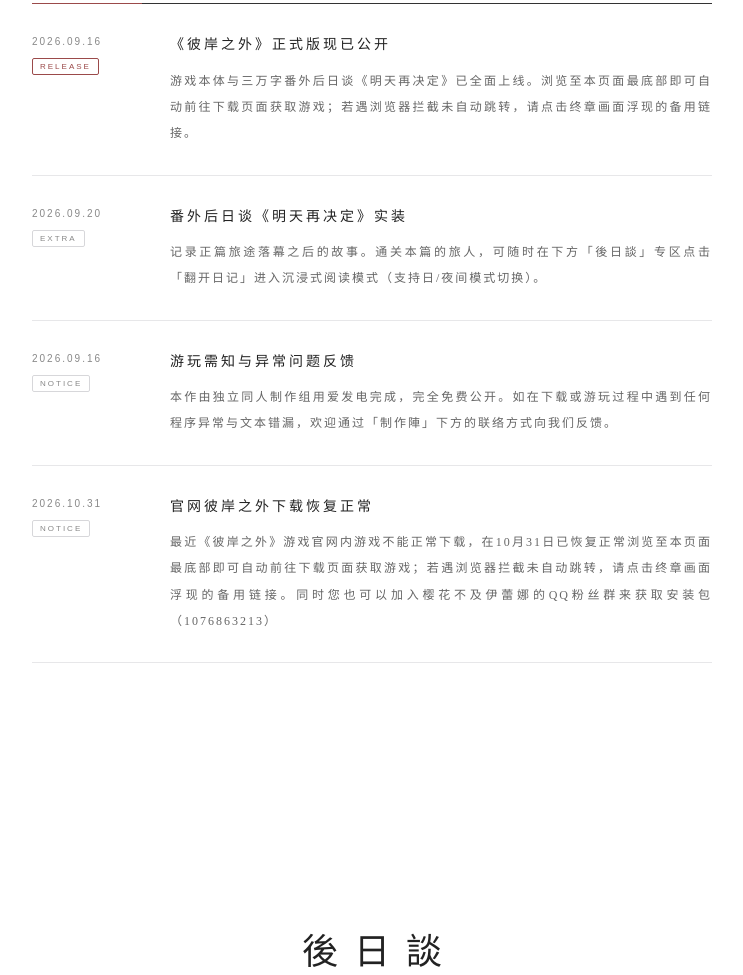
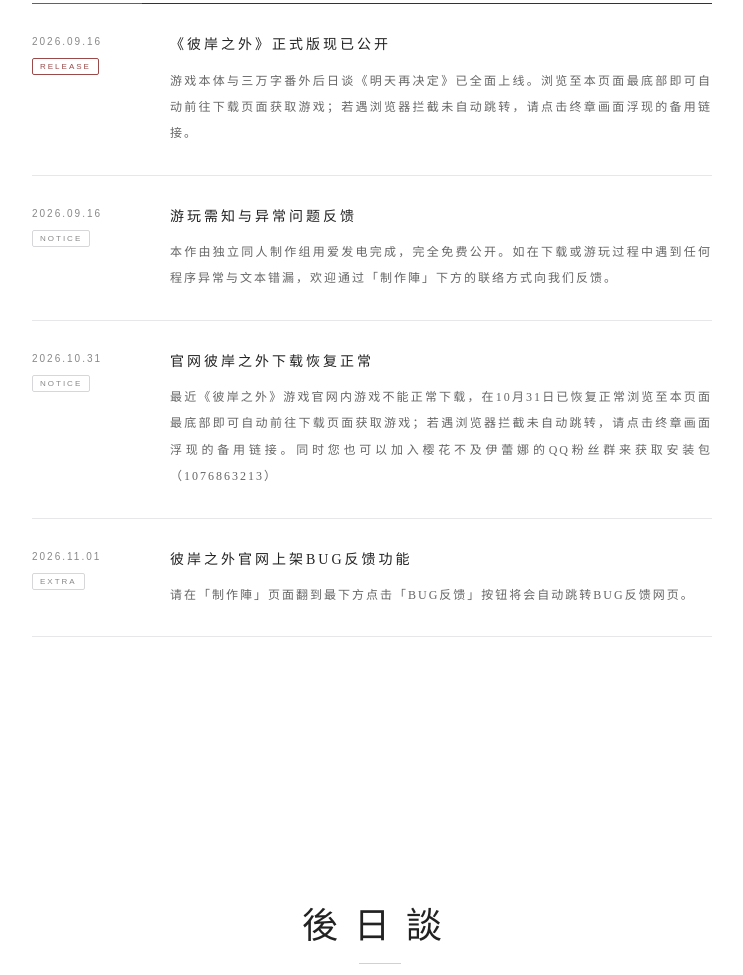
Before and after one commit to fleurette223/my-galgame-site, a plain HTML site: page index.html in a window 1280 px wide. Shown: the part 3497-4472 px from the top of the page, without its empty margins (268-1011 px from the left). Drawn offline with Linux system fonts and the light colour scheme.

Commit message:
Update index.html

```diff
--- a/index.html
+++ b/index.html
@@ -404,20 +404,7 @@ document.addEventListener('DOMContentLoaded',()=>{
                     <p class="notice-desc">游戏本体与三万字番外后日谈《明天再决定》已全面上线。浏览至本页面最底部即可自动前往下载页面获取游戏；若遇浏览器拦截未自动跳转，请点击终章画面浮现的备用链接。</p>
                 </div>
             </article>
-
             <!-- 第二条公告 -->
-            <article class="notice-item">
-                <div class="notice-meta">
-                    <span class="notice-date">2026.09.20</span>
-                    <span class="notice-tag">EXTRA</span>
-                </div>
-                <div class="notice-body">
-                    <h3 class="notice-title">番外后日谈《明天再决定》实装</h3>
-                    <p class="notice-desc">记录正篇旅途落幕之后的故事。通关本篇的旅人，可随时在下方「後日談」专区点击「翻开日记」进入沉浸式阅读模式（支持日/夜间模式切换）。</p>
-                </div>
-            </article>
-
-            <!-- 第三条公告 -->
             <article class="notice-item">
                 <div class="notice-meta">
                     <span class="notice-date">2026.09.16</span>
@@ -428,7 +415,8 @@ document.addEventListener('DOMContentLoaded',()=>{
                     <p class="notice-desc">本作由独立同人制作组用爱发电完成，完全免费公开。如在下载或游玩过程中遇到任何程序异常与文本错漏，欢迎通过「制作陣」下方的联络方式向我们反馈。</p>
                 </div>
             </article>
-                  <!-- 第四条公告 -->
+
+            <!-- 第三条公告 -->
             <article class="notice-item">
                 <div class="notice-meta">
                     <span class="notice-date">2026.10.31</span>
@@ -439,6 +427,21 @@ document.addEventListener('DOMContentLoaded',()=>{
                     <p class="notice-desc">最近《彼岸之外》游戏官网内游戏不能正常下载，在10月31日已恢复正常浏览至本页面最底部即可自动前往下载页面获取游戏；若遇浏览器拦截未自动跳转，请点击终章画面浮现的备用链接。同时您也可以加入樱花不及伊蕾娜的QQ粉丝群来获取安装包（1076863213）</p>
                 </div>
             </article>
+
+            <!-- 第四条公告 -->
+            <article class="notice-item">
+                <div class="notice-meta">
+                    <span class="notice-date">2026.11.01</span>
+                    <span class="notice-tag">EXTRA</span>
+                </div>
+                <div class="notice-body">
+                    <h3 class="notice-title">彼岸之外官网上架BUG反馈功能</h3>
+                    <p class="notice-desc">请在「制作陣」页面翻到最下方点击「BUG反馈」按钮将会自动跳转BUG反馈网页。</p>
+                </div>
+            </article>
+
+
+
 
         </div>
     </div>
```
